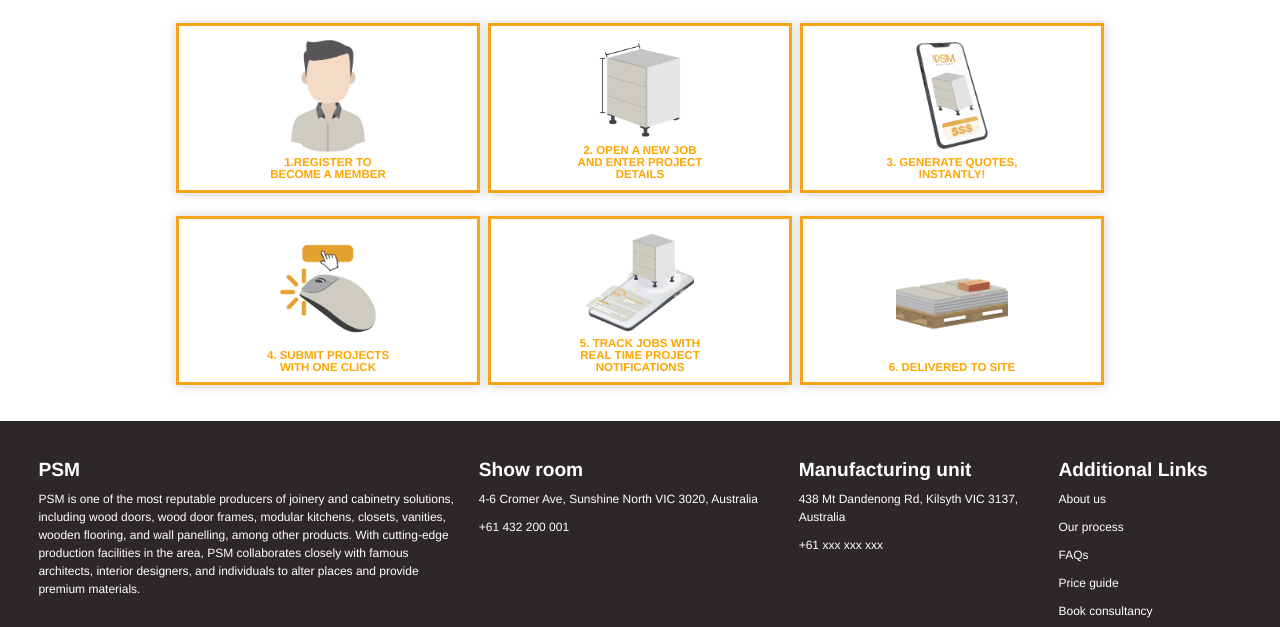
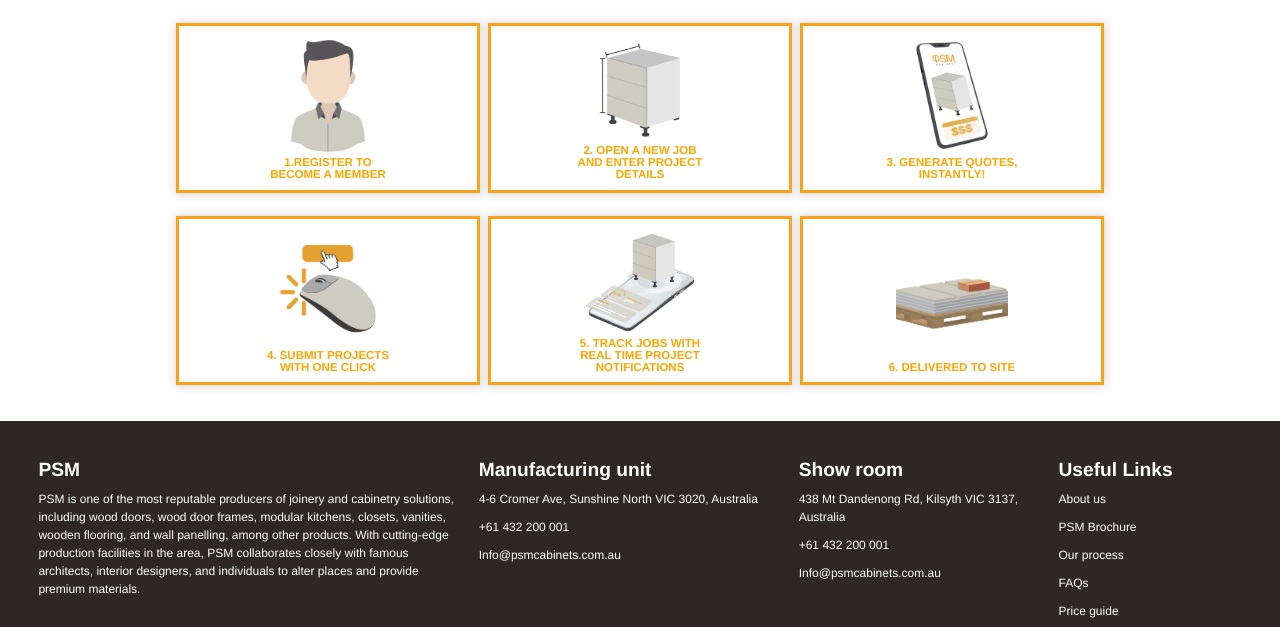
Before and after one commit to mdArshad10/newProject, a website built with Vite: page src/cabinets_order/index.html in a window 1280 px wide. Shown: the part 742-1369 px from the top of the page. Built offline with nearby package versions, Linux system fonts and the light colour scheme.

Commit message:
correct the footer in other pages

```diff
--- a/sass/global/_boilerplate.scss
+++ b/sass/global/_boilerplate.scss
@@ -12,11 +12,6 @@ html {
   font-size: 100%;
 }
 
-* {
-  margin: 0;
-  padding: 0;
-  box-sizing: border-box;
-}
 
 #wrapper {
   overflow-x: hidden;
--- a/sass/page/_cabinets_order.scss
+++ b/sass/page/_cabinets_order.scss
@@ -1,4 +1,4 @@
-@forward "../global";
+
 
 #orderOnlinePageHeader {
   & > nav {
--- a/sass/utils/_footer.scss
+++ b/sass/utils/_footer.scss
@@ -6,7 +6,7 @@ footer {
 
 #footer-top-container {
   display: grid;
-  grid-template-columns: 35% 25% 20% 20%;
+  grid-template-columns: 35% 25% 20% 16%;
   grid-gap: 1rem;
   margin-bottom: 1rem;
 
@@ -112,7 +112,7 @@ footer {
 
   #footer-top-container {
     display: grid;
-    grid-template-columns: 35% 25% 20% 20%;
+    grid-template-columns: 35% 25% 20% 16%;
     grid-gap: 1rem;
     margin-bottom: 1rem;
 
--- a/src/cabinets_order/index.html
+++ b/src/cabinets_order/index.html
@@ -22,10 +22,13 @@
       <header id="orderOnlinePageHeader">
         <nav class="container">
           <div id="navbar-logo">
-            <a href="/index.html"><img src="/public/assets/basic/psm.png" alt="logo" /></a>
+            <a href="/index.html"
+              ><img src="/public/assets/basic/psm.png" alt="logo"
+            /></a>
           </div>
           <div id="navbar-menu">
-              <strong>Contact No.</strong> <a href="tel:+61-432-200-001">+61 432 200 001</a>
+            <strong>Contact No.</strong>
+            <a href="tel:+61-432-200-001">+61 432 200 001</a>
           </div>
         </nav>
       </header>
@@ -68,7 +71,10 @@
             >
               <h1>Trade Account</h1>
               <div class="account-cta-buttons">
-                <a class="trade-register-btn" href="/src/trade_register_page/index.html">
+                <a
+                  class="trade-register-btn"
+                  href="/src/trade_register_page/index.html"
+                >
                   <span>Register Trade Account</span>
                 </a>
                 <a
@@ -134,9 +140,8 @@
         </div>
       </div>
 
-
-
-    <footer>
+      <!-- footer  -->
+      <footer>
         <section id="footer-top-container">
           <!-- section-1 -->
           <div id="footer-top-psm-about">
@@ -154,34 +159,47 @@
 
           <!-- section-2 -->
           <div id="footer-top-addess1">
-            <h4>Show room</h4>
+            <h4>Manufacturing unit</h4>
             <a
               href="https://www.google.com/maps/place/Psm+Cabinets/@-37.7593459,144.8333886,15z/data=!4m6!3m5!1s0xaa93c4f3bf5a2387:0xb5018dfc2bf06559!8m2!3d-37.7593459!4d144.8333886!16s%2Fg%2F11vq47ds66?entry=ttu"
               target="_blank"
               >4-6 Cromer Ave, Sunshine North VIC 3020, Australia</a
             >
-            <span>+61 432 200 001</span>
+            <a href="tel:+61-432-200-001">+61 432 200 001</a>
+            <a href="mailto: Info@psmcabinets.com.au"
+              >Info@psmcabinets.com.au</a
+            >
           </div>
           <!-- section-3 -->
           <div id="footer-top-addess2">
-            <h4>Manufacturing unit</h4>
+            <h4>Show room</h4>
             <a
               href="https://google.com/maps/place/Factory+3%2F438+Mt+Dandenong+Rd,+Kilsyth+VIC+3137,+Australia/@-37.8016667,145.3046558,17z/data=!3m1!4b1!4m6!3m5!1s0x6ad63aaf4aa7926b:0x2869c1b7fd7cbd15!8m2!3d-37.8016667!4d145.3046558!16s%2Fg%2F11csjtphm0?entry=ttu"
               target="_blank"
               >438 Mt Dandenong Rd, Kilsyth VIC 3137, Australia</a
             >
-            <span>+61 xxx xxx xxx</span>
+            <a href="tel:+61-432-200-001">+61 432 200 001</a>
+            <a href="mailto: Info@psmcabinets.com.au"
+              >Info@psmcabinets.com.au</a
+            >
           </div>
 
           <!-- section-4 -->
           <div id="footer-top-additional-links">
-            <h4>Additional Links</h4>
+            <h4>Useful Links</h4>
             <ul>
               <li><a href="#">About us</a></li>
+              <li>
+                <a href="../../public/pdf/Digital_Brochure_web.pdf" target="_blank"
+                  >PSM Brochure</a
+                >
+              </li>
               <li><a href="#">Our process</a></li>
               <li><a href="#">FAQs</a></li>
               <li><a href="#">Price guide</a></li>
-              <li><a href="#">Book consultancy </a></li>
+              <li>
+                <a href="/src/consultancy_page/index.html">Book consultation</a>
+              </li>
             </ul>
           </div>
         </section>
@@ -189,7 +207,11 @@
         <section id="footer-bottom-container">
           <div id="footer-bottom-disclaimer">
             <p>
-              We acknowledge Aboriginal and Torres Strait Islander people as the Traditional Custodians of the land and acknowledge and pay respect to their Elders past and present where we live and work. 2023-24 Copyright © PSM. All Rights Reserved including Logos and Trademarks.
+              We acknowledge Aboriginal and Torres Strait Islander people as the
+              Traditional Custodians of the land and acknowledge and pay respect
+              to their Elders past and present where we live and work. 2023-24
+              Copyright © PSM. All Rights Reserved including Logos and
+              Trademarks.
             </p>
           </div>
 
@@ -215,10 +237,12 @@
           <img
             id="footer-australian-made-logo"
             src="/public/assets/basic/australian-made-campaign-logo.png"
+            loading="lazy"
+            class="lazy-loading"
             alt="australian-made-logo"
           />
         </section>
       </footer>
-
+    </div>
   </body>
 </html>
```
Also changed, not shown: src/retail_register/index.html (+29 -13 lines), src/thank_you/index.html (+16 -2 lines), style.css, 1 other file.
